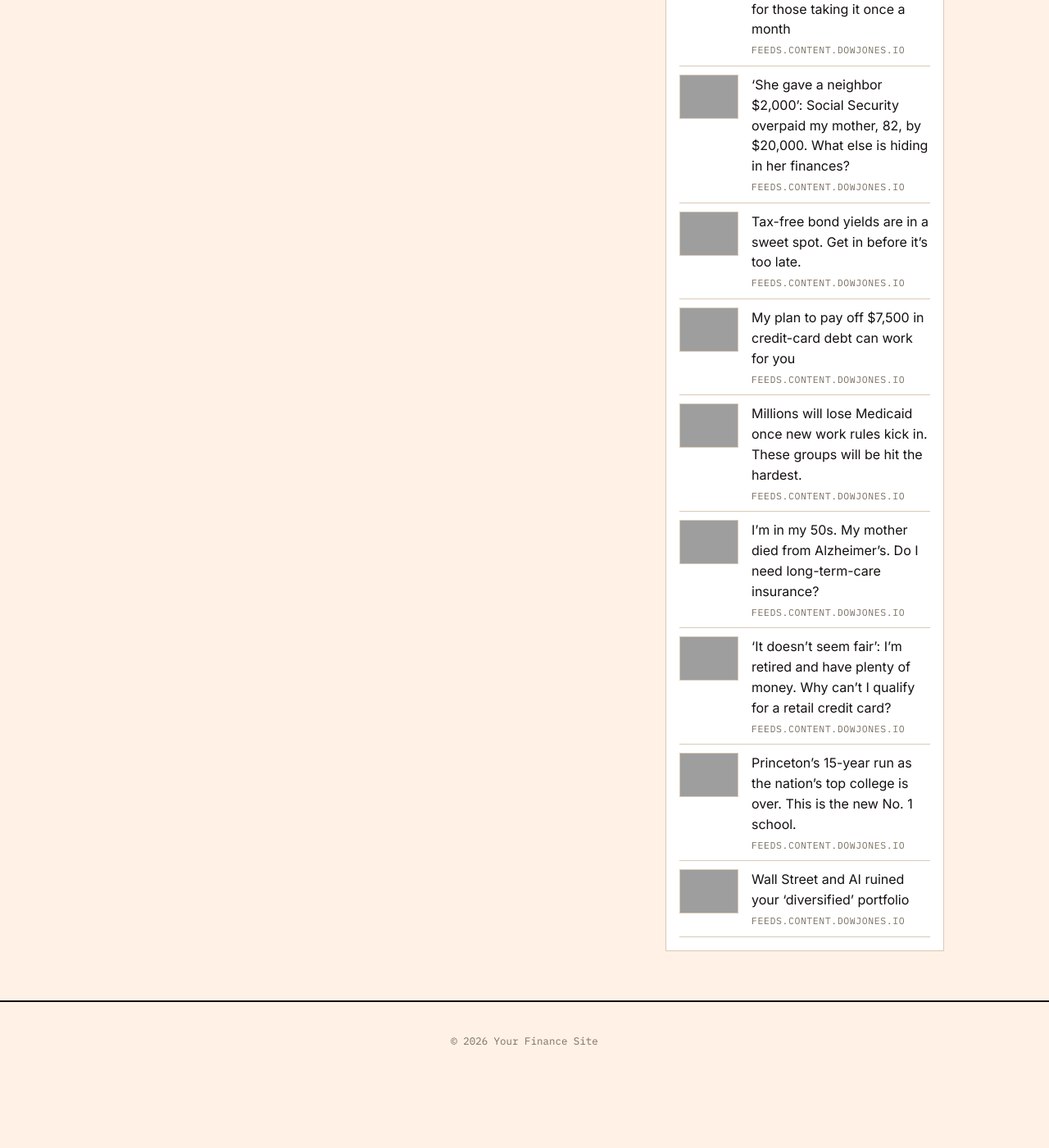
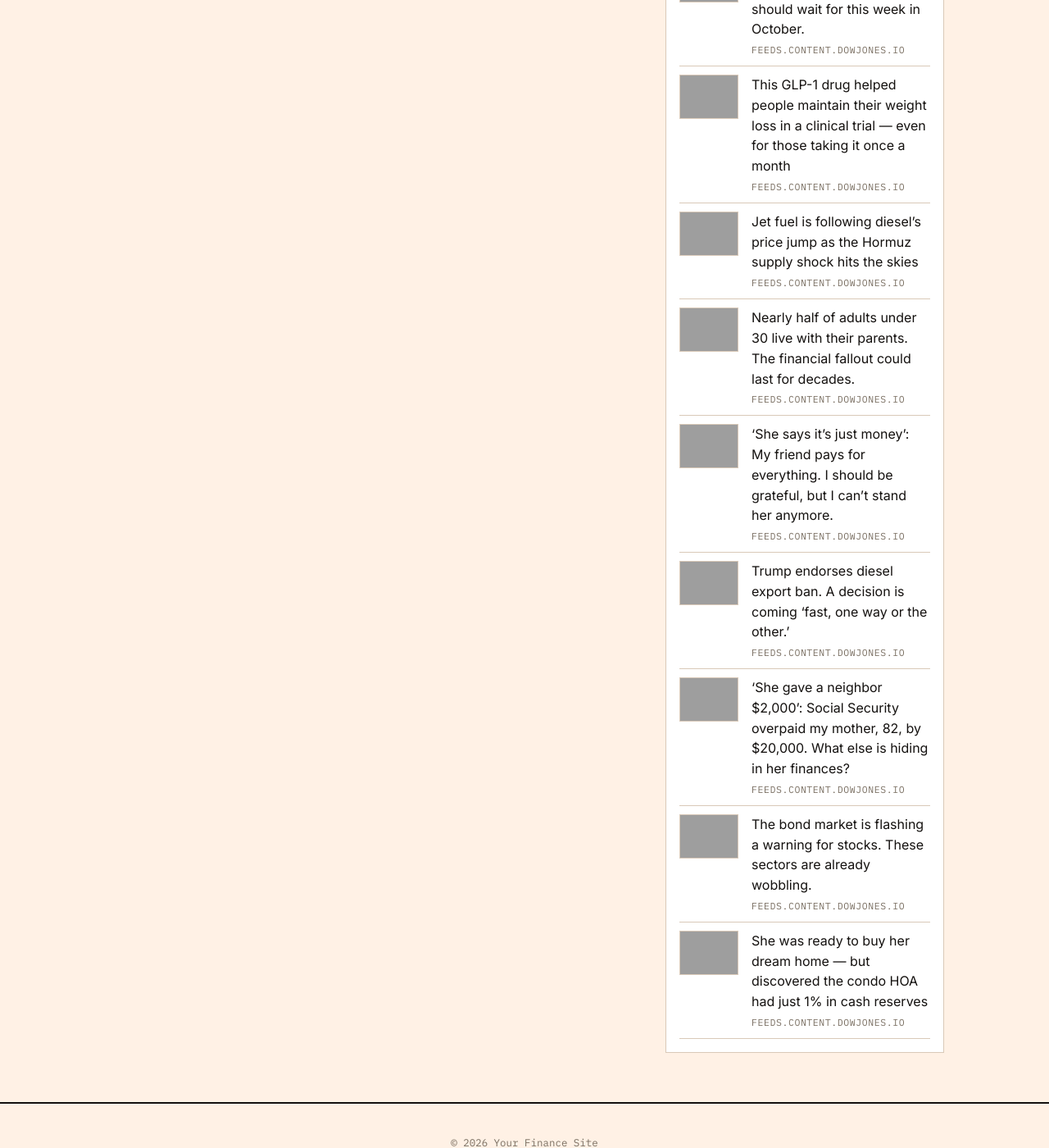
Before and after one commit to GlobTechCo/globtechco.github.io, a Jekyll site: the page built from index.html, in a window 1280 px wide and 1400 px high, scrolled down 616 px. Shown: the whole window at 82% size. Built offline with Jekyll 4.4.1, drawn with Linux system fonts in a browser that asks for light colours; a script that is not in the unit is left out; the list of posts is cut into pages by our own code; before the commit the page ends 1934 px from its top, so only the background shows below that; some of the changed text lies outside the part shown; grey boxes are pictures that could not be loaded.

Commit message:
Auto-content update 2026-09-22

```diff
--- a/_data/aggregator.yml
+++ b/_data/aggregator.yml
@@ -1,50 +1,50 @@
-- title: "Sandisk\u2019s stock is rising: Why one analyst says AI could help it reach new heights"
-  link: "https://www.marketwatch.com/story/sandisks-stock-is-rising-why-one-analyst-says-ai-could-help-it-reach-new-heights-5541ded8?mod=mw_rss_topstories"
+- title: "My husband and I are in our 50s and have no kids. We have $2 million in IRAs and 401(k)s. Do we really need a will?"
+  link: "https://www.marketwatch.com/story/my-husband-and-i-are-in-our-50s-and-have-no-kids-we-have-2-million-do-we-need-a-will-62fb422f?mod=mw_rss_topstories"
   source: "feeds.content.dowjones.io"
-  pubdate: "Tue, 22 Sep 2026 15:48:00 GMT"
-  image: "https://images.mktw.net/im-75636714"
+  pubdate: "Tue, 22 Sep 2026 20:31:00 GMT"
+  image: "https://images.mktw.net/im-79889315"
+- title: "Want to bet on risky, high-beta stocks? Why you should wait for this week in October."
+  link: "https://www.marketwatch.com/story/want-to-bet-on-risky-high-beta-stocks-why-you-should-wait-for-this-week-in-october-d9094820?mod=mw_rss_topstories"
+  source: "feeds.content.dowjones.io"
+  pubdate: "Tue, 22 Sep 2026 20:31:00 GMT"
+  image: "https://images.mktw.net/im-19305643"
 - title: "This GLP-1 drug helped people maintain their weight loss in a clinical trial \u2014 even for those taking it once a month"
   link: "https://www.marketwatch.com/story/this-glp-1-drug-helped-people-maintain-their-weight-loss-in-a-clinical-trial-even-for-those-taking-it-once-a-month-f70929b5?mod=mw_rss_topstories"
   source: "feeds.content.dowjones.io"
-  pubdate: "Tue, 22 Sep 2026 15:46:00 GMT"
+  pubdate: "Tue, 22 Sep 2026 20:27:00 GMT"
   image: "https://images.mktw.net/im-54155119"
+- title: "Jet fuel is following diesel\u2019s price jump as the Hormuz supply shock hits the skies"
+  link: "https://www.marketwatch.com/story/jet-fuel-is-following-diesels-price-jump-as-the-hormuz-supply-shock-hits-the-skies-6fc21238?mod=mw_rss_topstories"
+  source: "feeds.content.dowjones.io"
+  pubdate: "Tue, 22 Sep 2026 19:59:00 GMT"
+  image: "https://images.mktw.net/im-79136111"
+- title: "Nearly half of adults under 30 live with their parents. The financial fallout could last for decades."
+  link: "https://www.marketwatch.com/story/nearly-half-of-adults-under-30-live-with-their-parents-the-financial-fallout-could-last-for-decades-5d9f059d?mod=mw_rss_topstories"
+  source: "feeds.content.dowjones.io"
+  pubdate: "Tue, 22 Sep 2026 19:48:00 GMT"
+  image: "https://images.mktw.net/im-73115238"
+- title: "\u2018She says it\u2019s just money\u2019: My friend pays for everything. I should be grateful, but I can\u2019t stand her anymore."
+  link: "https://www.marketwatch.com/story/she-says-its-just-money-my-friend-pays-for-everything-i-should-be-grateful-but-i-cant-stand-her-anymore-2e7c5c10?mod=mw_rss_topstories"
+  source: "feeds.content.dowjones.io"
+  pubdate: "Tue, 22 Sep 2026 19:45:00 GMT"
+  image: "https://images.mktw.net/im-63243363"
+- title: "Trump endorses diesel export ban. A decision is coming \u2018fast, one way or the other.\u2019"
+  link: "https://www.marketwatch.com/story/trump-endorses-diesel-export-ban-a-decision-is-coming-fast-one-way-or-the-other-a49055bc?mod=mw_rss_topstories"
+  source: "feeds.content.dowjones.io"
+  pubdate: "Tue, 22 Sep 2026 19:30:00 GMT"
+  image: "https://images.mktw.net/im-67216971"
 - title: "\u2018She gave a neighbor $2,000\u2019: Social Security overpaid my mother, 82, by $20,000. What else is hiding in her finances?"
   link: "https://www.marketwatch.com/story/she-gave-a-neighbor-2-000-social-security-overpaid-my-mother-82-by-20-000-what-else-is-hiding-in-her-finances-1b54977f?mod=mw_rss_topstories"
   source: "feeds.content.dowjones.io"
-  pubdate: "Tue, 22 Sep 2026 15:45:00 GMT"
+  pubdate: "Tue, 22 Sep 2026 19:00:00 GMT"
   image: "https://images.mktw.net/im-71782273"
-- title: "Tax-free bond yields are in a sweet spot. Get in before it\u2019s too late."
-  link: "https://www.marketwatch.com/story/tax-free-bond-yields-are-in-a-sweet-spot-get-in-before-its-too-late-94b8adac?mod=mw_rss_topstories"
+- title: "The bond market is flashing a warning for stocks. These sectors are already wobbling."
+  link: "https://www.marketwatch.com/story/the-bond-market-is-flashing-a-warning-for-stocks-these-sectors-are-already-wobbling-015dc707?mod=mw_rss_topstories"
   source: "feeds.content.dowjones.io"
-  pubdate: "Tue, 22 Sep 2026 15:39:00 GMT"
-  image: "https://images.mktw.net/im-30557006"
-- title: "My plan to pay off $7,500 in credit-card debt can work for you"
-  link: "https://www.marketwatch.com/story/my-plan-to-pay-off-7-500-in-credit-card-debt-can-work-for-you-2260de1d?mod=mw_rss_topstories"
+  pubdate: "Tue, 22 Sep 2026 19:00:00 GMT"
+  image: "https://images.mktw.net/im-56782998"
+- title: "She was ready to buy her dream home \u2014 but discovered the condo HOA had just 1% in cash reserves"
+  link: "https://www.marketwatch.com/story/she-was-ready-to-buy-her-dream-condo-but-discovered-the-hoa-had-just-1-in-cash-reserves-393d5105?mod=mw_rss_topstories"
   source: "feeds.content.dowjones.io"
-  pubdate: "Tue, 22 Sep 2026 14:25:00 GMT"
-  image: "https://images.mktw.net/im-74255844"
-- title: "Millions will lose Medicaid once new work rules kick in. These groups will be hit the hardest."
-  link: "https://www.marketwatch.com/story/millions-will-lose-medicaid-once-new-work-rules-kick-in-these-groups-will-be-hit-the-hardest-507694d3?mod=mw_rss_topstories"
-  source: "feeds.content.dowjones.io"
-  pubdate: "Tue, 22 Sep 2026 14:00:00 GMT"
-  image: "https://images.mktw.net/im-25328252"
-- title: "I\u2019m in my 50s. My mother died from Alzheimer\u2019s. Do I need long-term-care insurance?"
-  link: "https://www.marketwatch.com/story/im-in-my-50s-my-mother-died-from-alzheimers-do-i-need-long-term-insurance-14d58069?mod=mw_rss_topstories"
-  source: "feeds.content.dowjones.io"
-  pubdate: "Tue, 22 Sep 2026 13:15:00 GMT"
-  image: "https://images.mktw.net/im-68469739"
-- title: "\u2018It doesn\u2019t seem fair\u2019: I\u2019m retired and have plenty of money. Why can\u2019t I qualify for a retail credit card?"
-  link: "https://www.marketwatch.com/story/it-doesnt-seem-fair-im-retired-and-have-plenty-of-money-why-cant-i-qualify-for-a-retail-credit-card-8a58eda3?mod=mw_rss_topstories"
-  source: "feeds.content.dowjones.io"
-  pubdate: "Tue, 22 Sep 2026 12:53:00 GMT"
-  image: "https://images.mktw.net/im-60527483"
-- title: "Princeton\u2019s 15-year run as the nation\u2019s top college is over. This is the new No. 1 school."
-  link: "https://www.marketwatch.com/story/princetons-15-year-run-as-the-nations-top-college-is-over-mit-is-now-no-1-e9f17169?mod=mw_rss_topstories"
-  source: "feeds.content.dowjones.io"
-  pubdate: "Tue, 22 Sep 2026 12:43:00 GMT"
-  image: "https://images.mktw.net/im-854565"
-- title: "Wall Street and AI ruined your \u2018diversified\u2019 portfolio"
-  link: "https://www.marketwatch.com/story/wall-street-and-ai-ruined-your-diversified-portfolio-f1255373?mod=mw_rss_topstories"
-  source: "feeds.content.dowjones.io"
-  pubdate: "Tue, 22 Sep 2026 12:24:00 GMT"
-  image: "https://images.mktw.net/im-51471624"
+  pubdate: "Tue, 22 Sep 2026 18:33:00 GMT"
+  image: "https://images.mktw.net/im-11218000"
```
